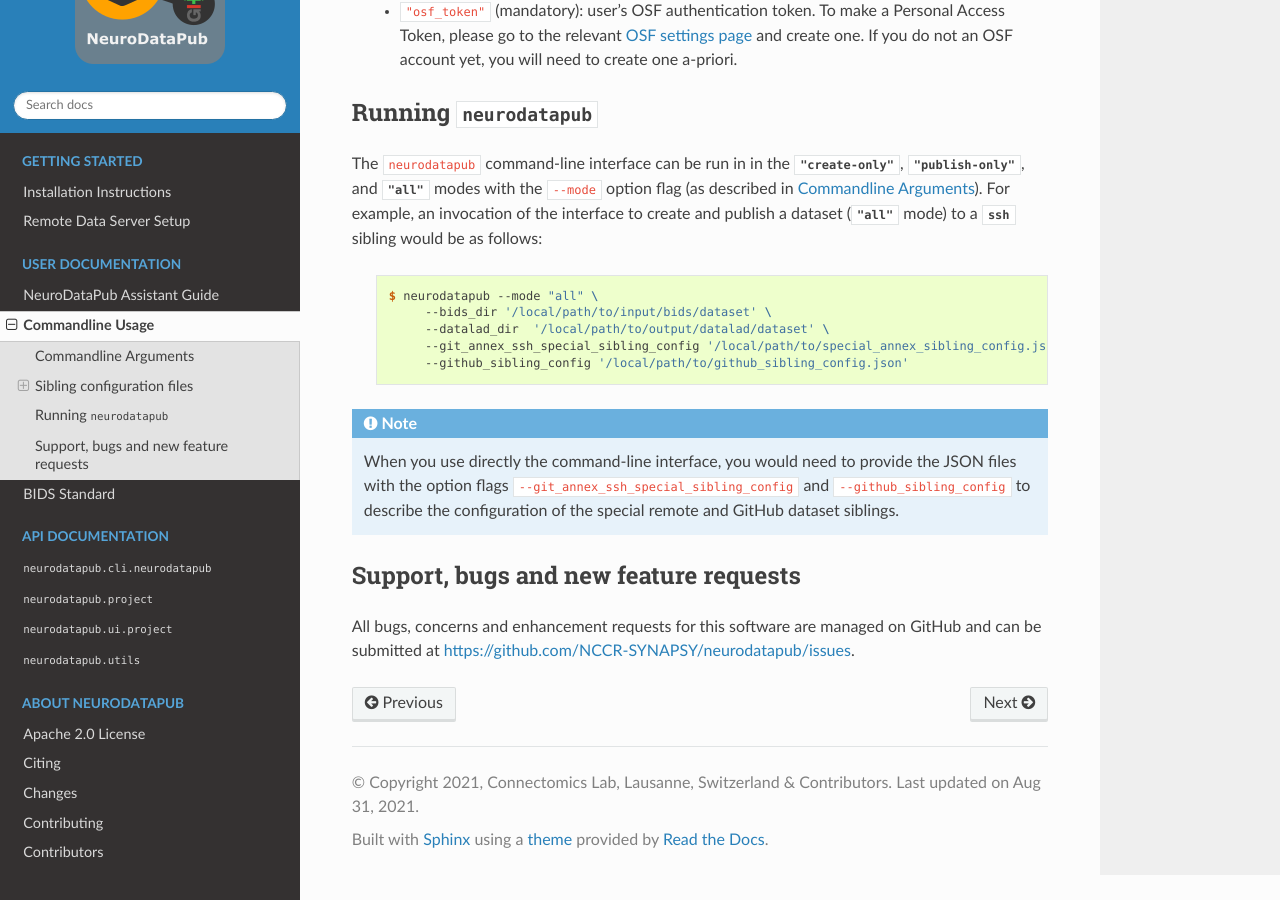
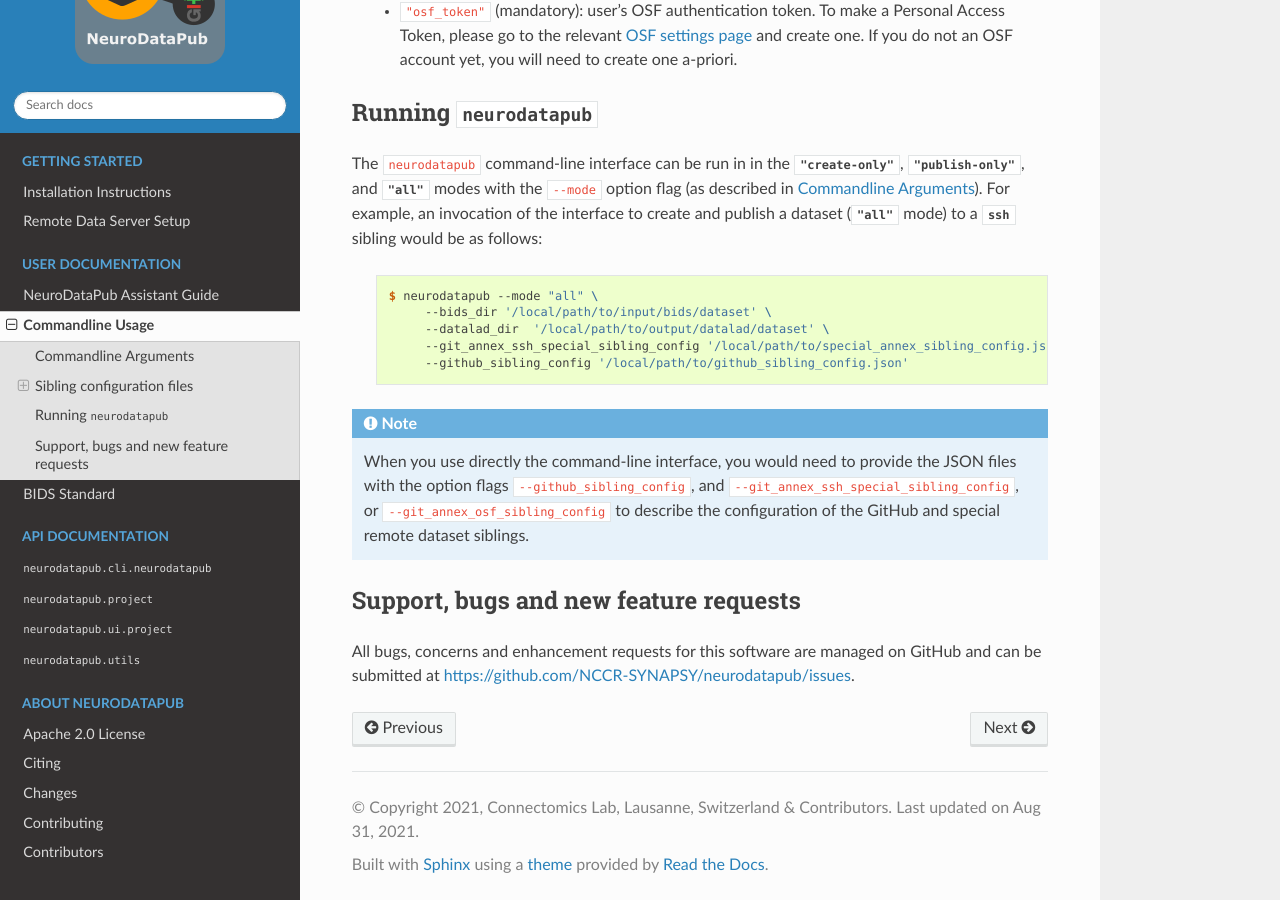
Before and after one commit to NCCR-SYNAPSY/neurodatapub, a Sphinx documentation site: the page built from docs/usage.rst, in a window 1280 px wide and 900 px high, scrolled down 1874 px. Built offline with Sphinx 7.4.7 and the Read the Docs theme 2.0.0, drawn with Linux system fonts in a browser that asks for light colours; the version number could not be read and is left out.

Commit message:
DOC: Improve note in `usage.rst`

```diff
--- a/docs/usage.rst
+++ b/docs/usage.rst
@@ -113,7 +113,7 @@ For example, an invocation of the interface to create and publish a dataset
             --git_annex_ssh_special_sibling_config '/local/path/to/special_annex_sibling_config.json' \
             --github_sibling_config '/local/path/to/github_sibling_config.json'
 
-.. note:: When you use directly the command-line interface, you would need to provide the JSON files with the option flags ``--git_annex_ssh_special_sibling_config`` and ``--github_sibling_config`` to describe the configuration of the special remote and GitHub dataset siblings.
+.. note:: When you use directly the command-line interface, you would need to provide the JSON files with the option flags ``--github_sibling_config``, and ``--git_annex_ssh_special_sibling_config``, or ``--git_annex_osf_sibling_config`` to describe the configuration of the GitHub and special remote dataset siblings.
 
 
 Support, bugs and new feature requests
```
